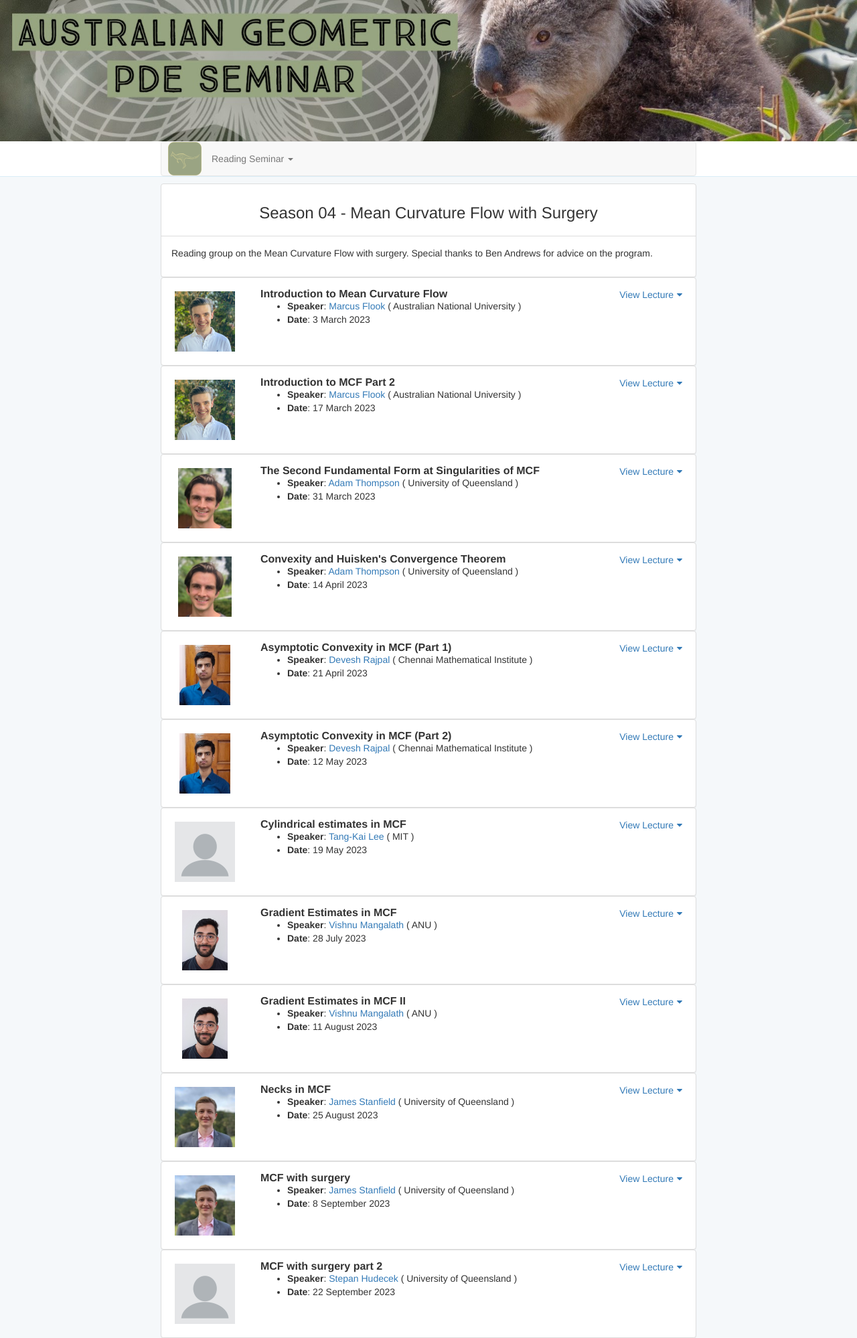
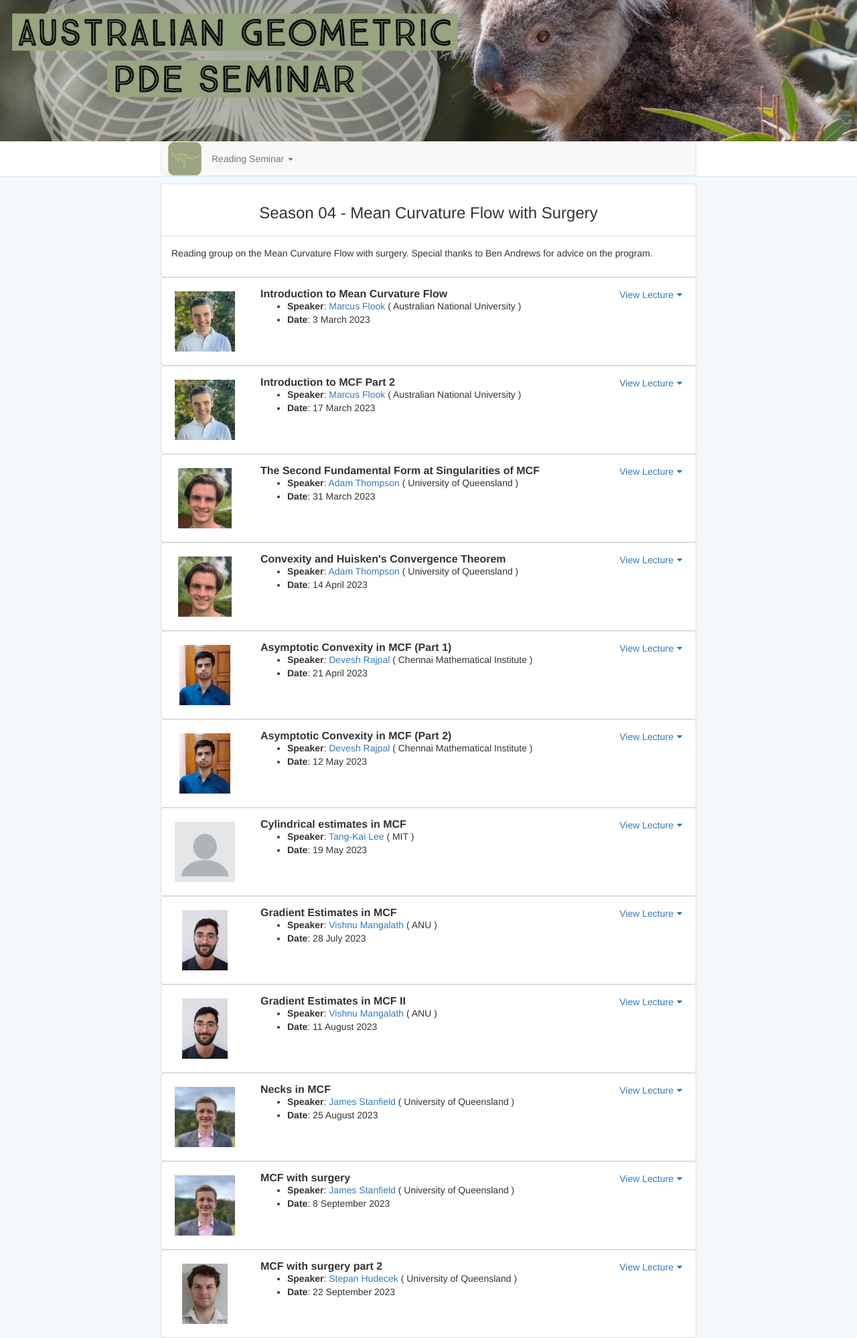
Before and after one commit to oz-geom-pde/oz-geom-pde.github.io, a Jekyll site: the page built from season04/index.html, in a window 1280 px wide. Shown: the whole page at 67% size. Built offline with Jekyll 4.4.1, drawn with Linux system fonts in a browser that asks for light colours.

Commit message:
Added Stepen Hudecek profile pic.

```diff
--- a/_posts/geompde/2023-09-22-stepan-hudecek.html
+++ b/_posts/geompde/2023-09-22-stepan-hudecek.html
@@ -2,7 +2,7 @@
 layout: post
 title: MCF with surgery part 2
 speaker: Stepan Hudecek
-profile-pic: blank.jpg
+profile-pic: stepan-hudecek.jpg
 speaker-url: https://smp.uq.edu.au/profile/14159/stepan-hudecek
 speaker-inst:
   - University of Queensland
```
Also changed, not shown: img/speaker-profiles/stepan-hudecek.jpg (added).
